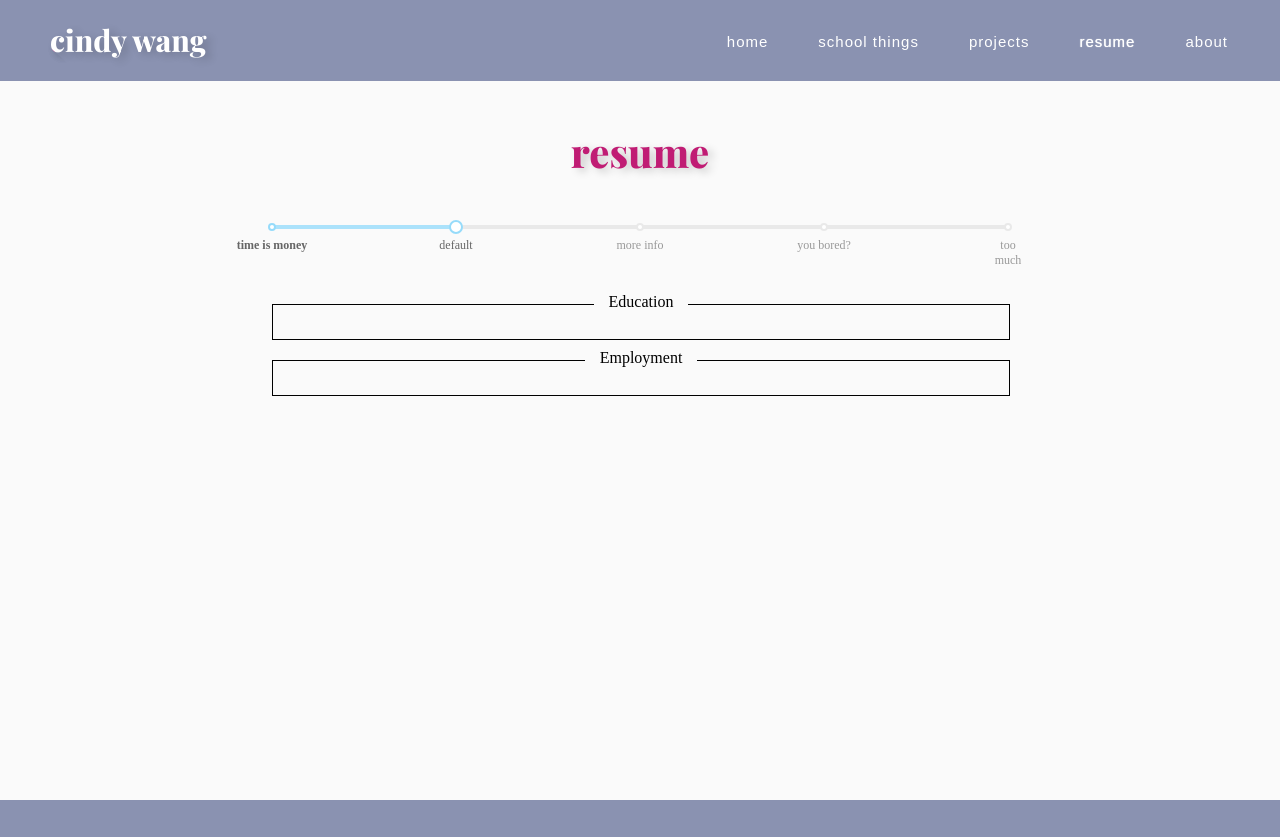
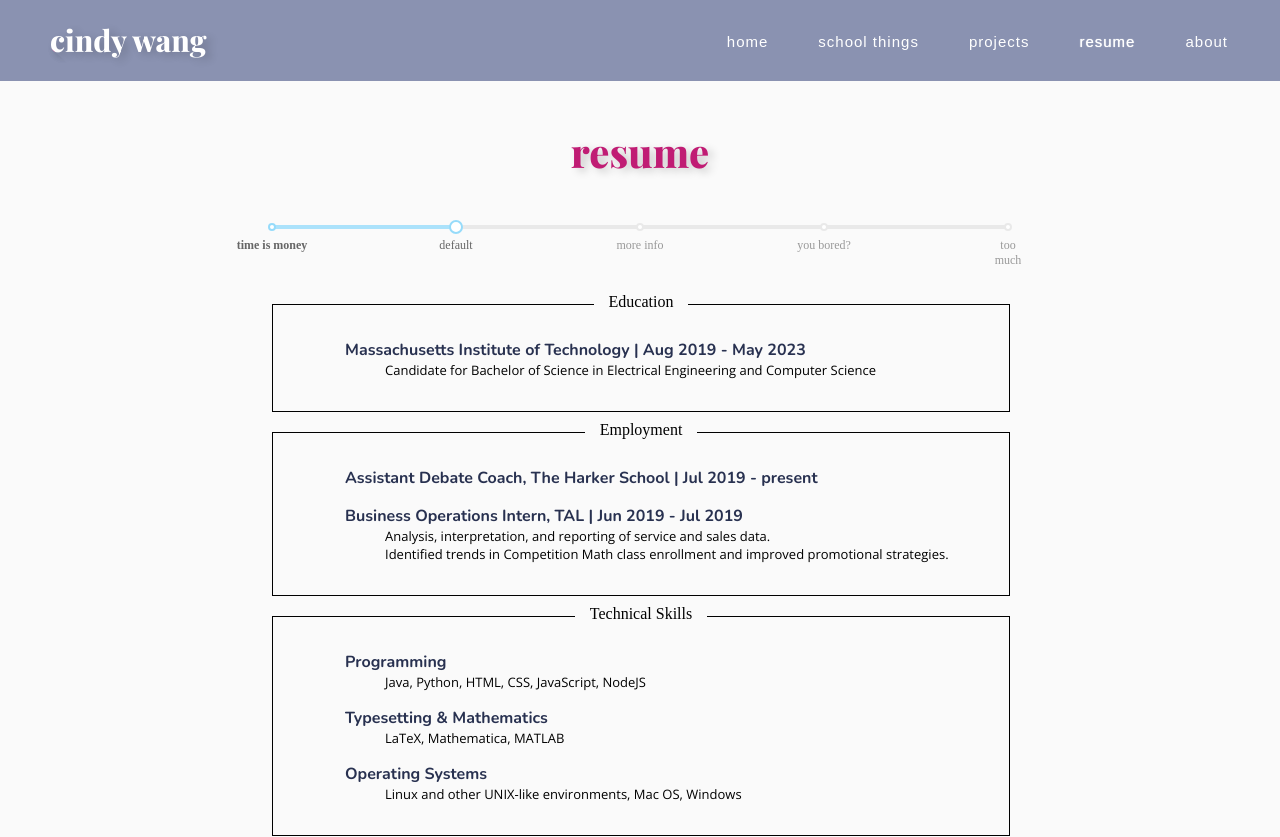
Before and after one commit to cindy-x-wang/octoblob, a React app: page /resume in a window 1280 px wide. Shown: the top 837 px of the page. Built offline with nearby package versions, Linux system fonts and the light colour scheme; the HTML template or start-up script is replaced by a standard one; a web font is replaced by a local one.

Commit message:
filled out resume page

```diff
--- a/client/src/components/modules/ResumeCard.js
+++ b/client/src/components/modules/ResumeCard.js
@@ -13,20 +13,27 @@ class ResumeCard extends Component {
       super(props);
     }
 
+    getDescriptions = () => {
+      const descriptions = this.props.event.description.filter(content => content.imp <= this.props.importance);
+      return descriptions;
+    };
+
     render() {
       return (
         <ul>
           <li className="resume-header-names">
-            {this.props.course.number} - {this.props.course.name}
+            {this.props.event.date == "" ? (
+              this.props.event.name
+            ) :
+            (this.props.event.name.concat(" | ", this.props.event.date)
+            )}
           </li>
           <ul>
-            <li className={this.props.showingDescriptions ? "descriptions" : "hidden"}>
-                {this.props.course.description}
-            </li>
-
-            <li className={this.props.showingCommentary ? "unnecessary-commentary" : "hidden"}>
-                {this.props.course.commentary}
-            </li>
+            {this.getDescriptions().map((c,i) => (
+                <li className="descriptions">
+                  {c.text}
+                </li>
+              ))}
 
           </ul>
 
--- a/client/src/components/modules/ResumeSection.js
+++ b/client/src/components/modules/ResumeSection.js
@@ -6,6 +6,9 @@ import ResumeCard from "./ResumeCard.js";
 
 /**
  * Renders a single section of resume.
+ * @param {allResumeContent} resume content.
+ * @param {allResumeSections} resume sections.
+ * @param {importance} current importance from slider.
  *
  */
 class ResumeSection extends Component {
@@ -13,8 +16,8 @@ class ResumeSection extends Component {
       super(props);
     }
 
-    getSectionContent = imp => {
-        const thisSection = this.props.allResumeContent.filter(content => content.importance <= imp);
+    getSectionContent = () => {
+        const thisSection = this.props.allResumeContent.filter(content => content.section == this.props.sec.sectionName).filter(content => content.importance <= this.props.importance);
         return thisSection;
       };
 
@@ -25,9 +28,9 @@ class ResumeSection extends Component {
               {this.props.sec.sectionName}
           </div>
           <div className="resume-text-container">
-              {this.getSectionContent(this.props.sec.sectionName).map((c,i) => (
+              {this.getSectionContent().map((c,i) => (
                 <div className="resume-text">
-                  <ResumeCard course={c} showingCSOnly={this.props.showingCSOnly} showingDescriptions={this.props.showingDescriptions} showingCommentary={this.props.showingCommentary} key={i}/>
+                  <ResumeCard importance={this.props.importance} event={c} key={i}/>
                 </div>
               ))}
 
--- a/client/src/components/pages/Resume.css
+++ b/client/src/components/pages/Resume.css
@@ -101,3 +101,10 @@
 .slider-container {
     margin-bottom: 50px;
 }
+
+@media only screen and (max-width: 900px) {
+    .head-container-resume {
+        padding-left: 5vw;
+        padding-right: 5vw;
+    }
+}
--- a/client/src/components/pages/Resume.js
+++ b/client/src/components/pages/Resume.js
@@ -6,6 +6,7 @@ import "../../utilities.css";
 import "./Resume.css";
 
 import ResumeSection from "../modules/ResumeSection";
+import Footer from "../modules/Footer.js";
 import {AnimatedText} from "../modules/AnimatedText/AnimatedText";
 import {allResumeSections, allResumeContent} from "./ResumeContent";
 
@@ -82,6 +83,7 @@ class Resume extends Component {
 
         </div>
       </div>
+      <Footer/>
 
     </div>
 
--- a/client/src/components/pages/ResumeContent.js
+++ b/client/src/components/pages/ResumeContent.js
@@ -7,6 +7,14 @@ export const allResumeSections = [
     {
       "sectionName": "Employment",
       "importance": 0,
+    },
+    {
+      "sectionName": "Technical Skills",
+      "importance": 0,
+    },
+    {
+      "sectionName": "Math-ish Things",
+      "importance": 2,
     },
     {
       "sectionName": "Hobbies",
@@ -23,7 +31,7 @@ export const allResumeContent = [
       "description": [
         {
           "text": "Candidate for Bachelor of Science in Electrical Engineering and Computer Science",
-          "imp": 3,
+          "imp": 1,
         },
       ]
     },
@@ -31,7 +39,7 @@ export const allResumeContent = [
       "section": "Education",
       "name": "The Harker School",
       "date": "Aug 2015 - May 2019",
-      "importance": 3,
+      "importance": 2,
       "description": [
         {
           "text": "High School Diploma",
@@ -39,5 +47,175 @@ export const allResumeContent = [
         },
       ]
     },
+    {
+      "section": "Employment",
+      "name": "Assistant Debate Coach, The Harker School",
+      "date": "Jul 2019 - present",
+      "importance": 0,
+      "description": [
+        {
+          "text": "Mentored high school students through tournament preparation and led efficient evidence sharing.",
+          "imp": 2,
+        },
+        {
+          "text": "I love my kiddos :')",
+          "imp": 4,
+        },
+      ]
+    },
+    {
+      "section": "Employment",
+      "name": "Business Operations Intern, TAL",
+      "date": "Jun 2019 - Jul 2019",
+      "importance": 0,
+      "description": [
+        {
+          "text": "Analysis, interpretation, and reporting of service and sales data.",
+          "imp": 0,
+        },
+        {
+          "text": "Identified trends in Competition Math class enrollment and improved promotional strategies.",
+          "imp": 1,
+        },
+        {
+          "text": "Designed and implemented reports to analyze and display data for all assigned projects.",
+          "imp": 3,
+        },
+        {
+          "text": "Designed and implemented reports to analyze and display data for all assigned projects.",
+          "imp": 3,
+        },
+      ]
+    },
+    {
+      "section": "Employment",
+      "name": "Teaching Assistant, Harker Summer Institute",
+      "date": "Jul 2018 - Aug 2018",
+      "importance": 2,
+      "description": [
+        {
+          "text": "Mentored middle school students in App Inventor and Advanced Debate enrichment classes.",
+          "imp": 2,
+        },
+      ]
+    },
+    {
+      "section": "Technical Skills",
+      "name": "Programming",
+      "date": "",
+      "importance": 0,
+      "description": [
+        {
+          "text": "Java, Python, HTML, CSS, JavaScript, NodeJS",
+          "imp": 0,
+        },
+      ]
+    },
+    {
+      "section": "Technical Skills",
+      "name": "Typesetting & Mathematics",
+      "date": "",
+      "importance": 0,
+      "description": [
+        {
+          "text": "LaTeX, Mathematica, MATLAB",
+          "imp": 0,
+        },
+      ]
+    },
+    {
+      "section": "Technical Skills",
+      "name": "Operating Systems",
+      "date": "",
+      "importance": 0,
+      "description": [
+        {
+          "text": "Linux and other UNIX-like environments, Mac OS, Windows",
+          "imp": 0,
+        },
+      ]
+    },
+    {
+      "section": "Math-ish Things",
+      "name": "Regeneron Science Talent Search Top 300 Scholar",
+      "date": "2019",
+      "importance": 2,
+      "description": [
+        {
+          "text": "Title: \'Analyzing Gamma-ray Emissions of High-energy Blazars to Probe the Extragalactic Background Light\'",
+          "imp": 3,
+        },
+        {
+          "text": "Data analysis using the Fermi Science Tools Python package",
+          "imp": 4,
+        },
+        {
+          "text": "Analyzed newest dataset to invalidate current models for extragalactic background light using Python",
+          "imp": 4,
+        },
+      ]
+    },
+    {
+      "section": "Math-ish Things",
+      "name": "Qualified to AIME",
+      "date": "2014, 2015, 2016, 2017, 2018, 2019",
+      "importance": 2,
+      "description": [
+        {
+          "text": "math was a time honestly I miss combo problems",
+          "imp": 4,
+        },
+      ]
+    },
+    {
+      "section": "Hobbies",
+      "name": "MIT Asian Dance Team",
+      "date": "",
+      "importance": 3,
+      "description": [
+        {
+          "text": "MIT dance group that does all kinds of Asian dance, from k-pop to tradional Chinese dance",
+          "imp": 3,
+        },
+        {
+          "text": "I'm one of the Cover Coordinators and a choreographer!",
+          "imp": 4,
+        },
+      ]
+    },
+    {
+      "section": "Hobbies",
+      "name": "MIT Cheerleading",
+      "date": "",
+      "importance": 3,
+      "description": [
+        {
+          "text": "I cheered some in highschool and it's just fun",
+          "imp": 4,
+        },
+
+      ]
+    },
+    {
+      "section": "Hobbies",
+      "name": "MIT Figure Skating Club",
+      "date": "",
+      "importance": 3,
+      "description": [
+        {
+          "text": "Well I skated 10 years ago...and now I suck :)",
+          "imp": 4,
+        },
+      ]
+    },
+    {
+      "section": "Hobbies",
+      "name": "Alpha Chi Omega",
+      "date": "Theta Omicron Chapter",
+      "importance": 4,
+      "description": [
+      ]
+    },
+
 
   ];
```
Also changed, not shown: client/src/components/pages/Projects.js (+2 -90 lines).
